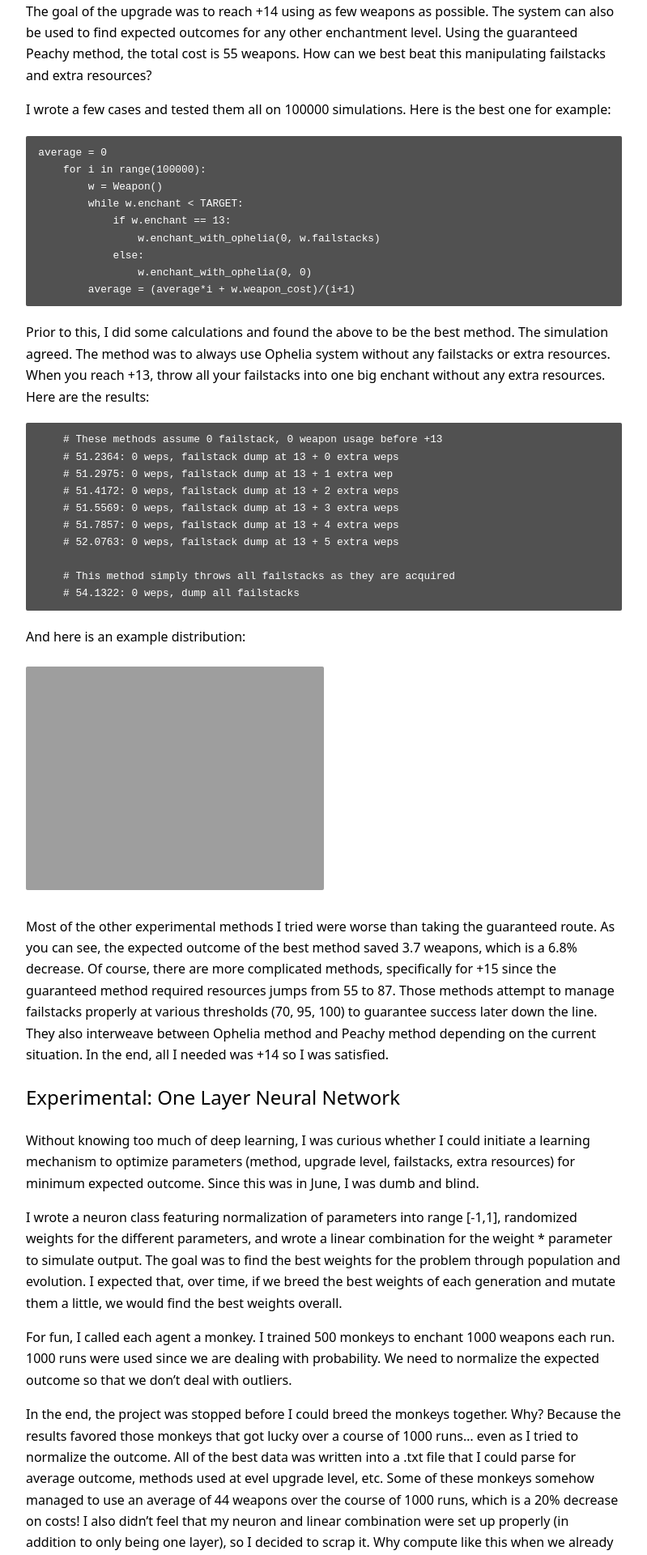
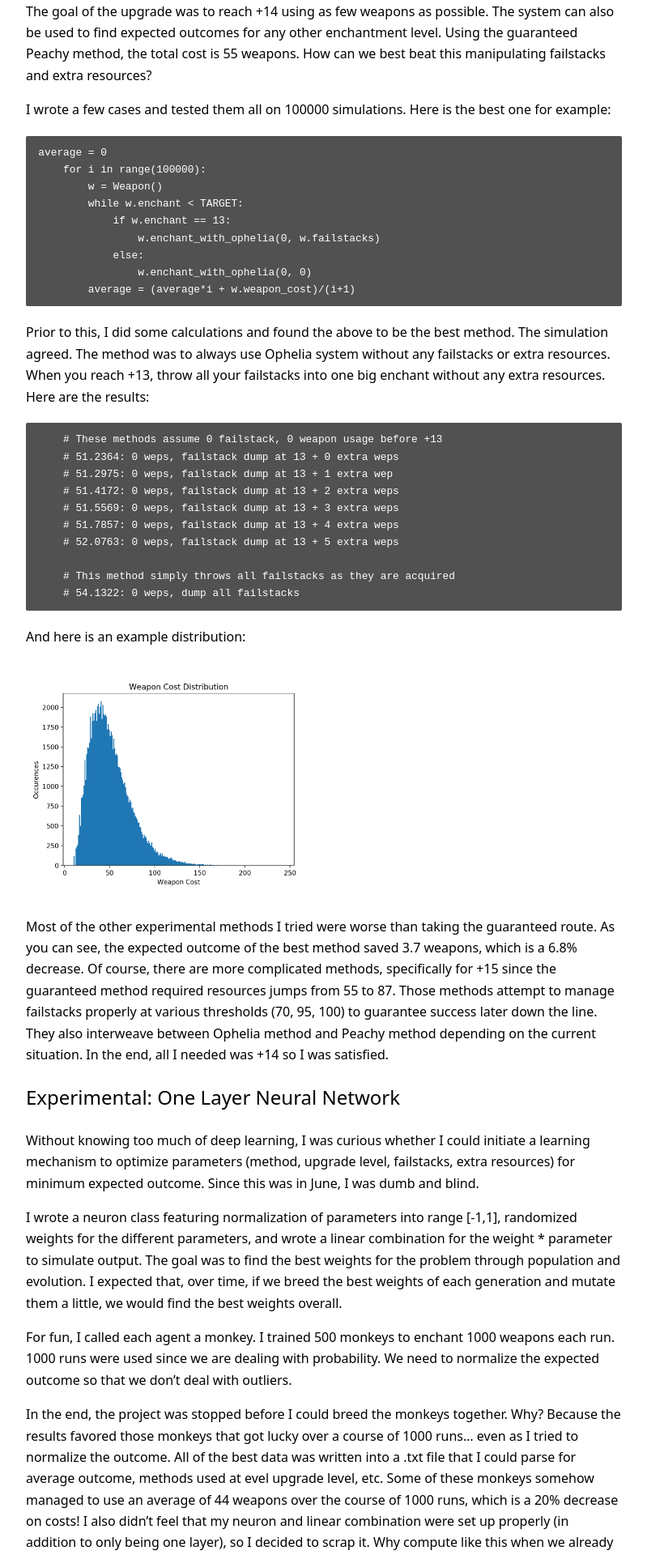
Before and after one commit to NguyenJus/blog, a Jekyll site: the page built from _posts/2019-08-15-Enchanting-Simulation-MapleStory2.md, in a window 1280 px wide. Shown: the part 1863-3783 px from the top of the page at 81% size, without its empty margins (240-1039 px from the left). Built offline with Jekyll 4.4.1, drawn with Linux system fonts in a browser that asks for light colours.

Commit message:
jpg png bug fix

```diff
--- a/_posts/2019-08-15-Enchanting-Simulation-MapleStory2.md
+++ b/_posts/2019-08-15-Enchanting-Simulation-MapleStory2.md
@@ -88,7 +88,7 @@
 
 And here is an example distribution:
 
-<img src="https://nguyenjus.github.io/blog/assets/img/EnchantDistribution.jpg" width="50%" height="50%">
+<img src="https://nguyenjus.github.io/blog/assets/img/EnchantDistribution.png" width="50%" height="50%">
 
 Most of the other experimental methods I tried were worse than taking the guaranteed route. As you can see, the expected outcome of the best method saved 3.7 weapons, which is a 6.8% decrease. Of course, there are more complicated methods, specifically for +15 since the guaranteed method required resources jumps from 55 to 87. Those methods attempt to manage failstacks properly at various thresholds (70, 95, 100) to guarantee success later down the line. They also interweave between Ophelia method and Peachy method depending on the current situation. In the end, all I needed was +14 so I was satisfied.
 
```
Also changed, not shown: 1 other file.
